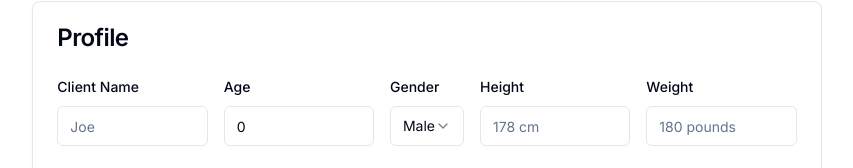
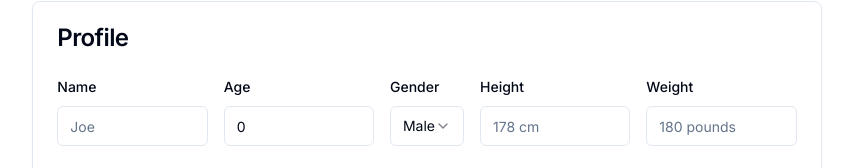
Before and after one commit to achen2089/practical-training, a Next.js app: page / in a window 1280 px wide. Shown: the part 204-372 px from the top of the page, without its empty margins (213-1066 px from the left). Built offline with nearby package versions, Linux system fonts and the light colour scheme.

Commit message:
delete client from name

```diff
--- a/components/profile-form.tsx
+++ b/components/profile-form.tsx
@@ -103,7 +103,7 @@ export const ProfileForm: React.FC<ProfileFormProps> = ({ onCreatedNotes, onCrea
             name="clientName"
             render={({ field }) => (
               <FormItem>
-                <FormLabel>Client Name</FormLabel>
+                <FormLabel>Name</FormLabel>
                 <FormControl>
                   <Input placeholder="Joe" {...field} />
                 </FormControl>
```
